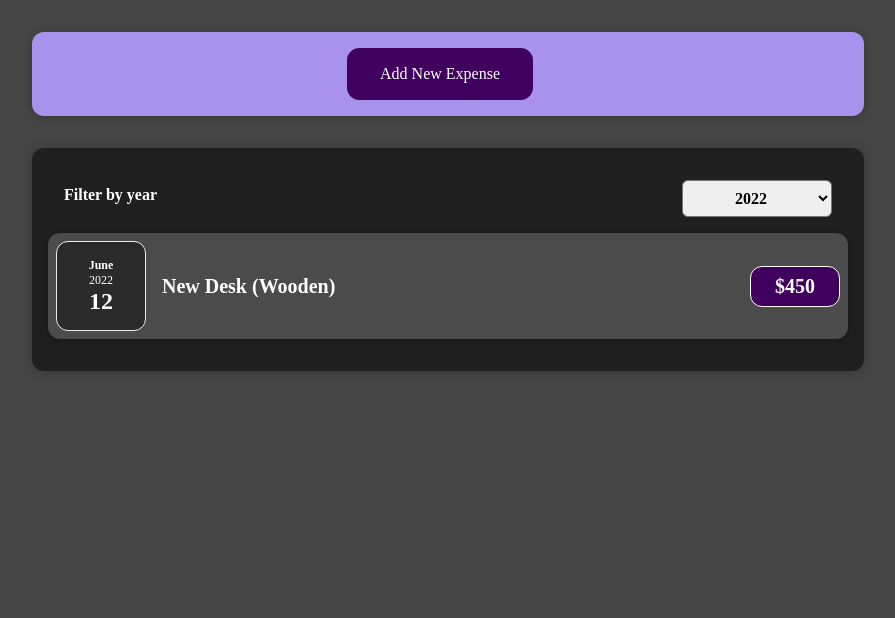
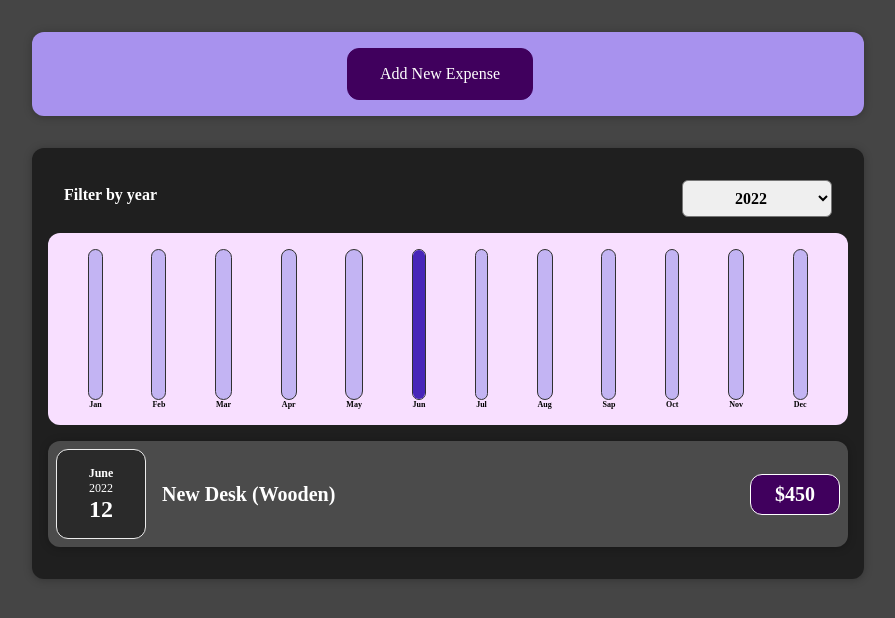
Before and after one commit to PerSeMaverick/first-react-app, a React (Create React App) app: page / in a window 1280 px wide. Shown: the top 618 px of the page, without its empty margins (192-1087 px from the left). Built offline with nearby package versions, Linux system fonts and the light colour scheme; the HTML template or start-up script is replaced by a standard one.

Commit message:
added files, finish first project
added chart, chartBar
finish expenses app

```diff
--- /dev/null
+++ b/src/components/Chart/Chart.css
@@ -0,0 +1,9 @@
+.chart {
+  padding: 1rem;
+  border-radius: 12px;
+  background-color: #f8dfff;
+  text-align: center;
+  display: flex;
+  justify-content: space-around;
+  height: 10rem;
+}
--- /dev/null
+++ b/src/components/Chart/Chart.js
@@ -0,0 +1,24 @@
+import React from "react";
+
+import ChartBar from "./ChartBar";
+import "./Chart.css";
+
+const Chart = (props) => {
+  const dataPointValues = props.dataPoint.map((dataPoint) => dataPoint.value);
+  const totalMaximum = Math.max(...dataPointValues);
+
+  return (
+    <div className="chart">
+      {props.dataPoint.map((datapoint) => (
+        <ChartBar
+          key={datapoint.label}
+          value={datapoint.value}
+          maxValue={totalMaximum}
+          label={datapoint.label}
+        />
+      ))}
+    </div>
+  );
+};
+
+export default Chart;
--- /dev/null
+++ b/src/components/Chart/ChartBar.css
@@ -0,0 +1,30 @@
+.chart-bar {
+  height: 100%;
+  display: flex;
+  flex-direction: column;
+  align-items: center;
+}
+
+.chart-bar__inner {
+  height: 100%;
+  width: 100%;
+  border: 1px solid #313131;
+  border-radius: 12px;
+  background-color: #c3b4f3;
+  overflow: hidden;
+  display: flex;
+  flex-direction: column;
+  justify-content: flex-end;
+}
+
+.chart-bar__fill {
+  background-color: #4826b9;
+  width: 100%;
+  transition: all 0.3s ease-out;
+}
+
+.chart-bar__label {
+  font-weight: bold;
+  font-size: 0.5rem;
+  text-align: center;
+}
--- /dev/null
+++ b/src/components/Chart/ChartBar.js
@@ -0,0 +1,22 @@
+import React from "react";
+
+import "./ChartBar.css";
+
+const ChartBar = (props) => {
+  let barFillHeight = "0%";
+
+  if (props.maxValue > 0) {
+    barFillHeight = Math.round((props.value / props.maxValue) * 100) + "%";
+  }
+
+  return (
+    <div className="chart-bar">
+      <div className="chart-bar__inner">
+        <div className="chart-bar__fill" style={{ height: barFillHeight }}></div>
+      </div>
+      <div className="chart-bar__label">{props.label}</div>
+    </div>
+  );
+};
+
+export default ChartBar;
--- a/src/components/Expenses/Expenses.js
+++ b/src/components/Expenses/Expenses.js
@@ -2,6 +2,7 @@
 
 import Card from "../UI/Card";
 import ExpensesFilter from "./ExpensesFilter";
+import ExpensesChart from "./ExpensesChart";
 import ExpensesList from "./ExpensesList";
 import "./Expenses.css";
 
@@ -20,6 +21,7 @@
     <div>
       <Card className="expenses">
         <ExpensesFilter selected={filteredYear} onChangeFilter={filterChangeHandler} />
+        <ExpensesChart expenses={filteredExpenses} />
         <ExpensesList items={filteredExpenses} />
       </Card>
     </div>
--- /dev/null
+++ b/src/components/Expenses/ExpensesChart.js
@@ -0,0 +1,29 @@
+import React from "react";
+
+import Chart from "../Chart/Chart";
+
+const ExpensesChart = (props) => {
+  const chartDataPoint = [
+    { label: "Jan", value: 0 },
+    { label: "Feb", value: 0 },
+    { label: "Mar", value: 0 },
+    { label: "Apr", value: 0 },
+    { label: "May", value: 0 },
+    { label: "Jun", value: 0 },
+    { label: "Jul", value: 0 },
+    { label: "Aug", value: 0 },
+    { label: "Sap", value: 0 },
+    { label: "Oct", value: 0 },
+    { label: "Nov", value: 0 },
+    { label: "Dec", value: 0 },
+  ];
+
+  for (const expense of props.expenses) {
+    const expenseMonth = expense.date.getMonth();
+    chartDataPoint[expenseMonth].value += expense.amount;
+  }
+
+  return <Chart dataPoint={chartDataPoint} />;
+};
+
+export default ExpensesChart;
--- a/src/components/NewExpense/ExpenseForm.js
+++ b/src/components/NewExpense/ExpenseForm.js
@@ -44,7 +44,7 @@
 
     const expenseData = {
       title: enteredTitle,
-      amount: enteredAmount,
+      amount: +enteredAmount,
       date: new Date(enteredDate),
     };
 
```
